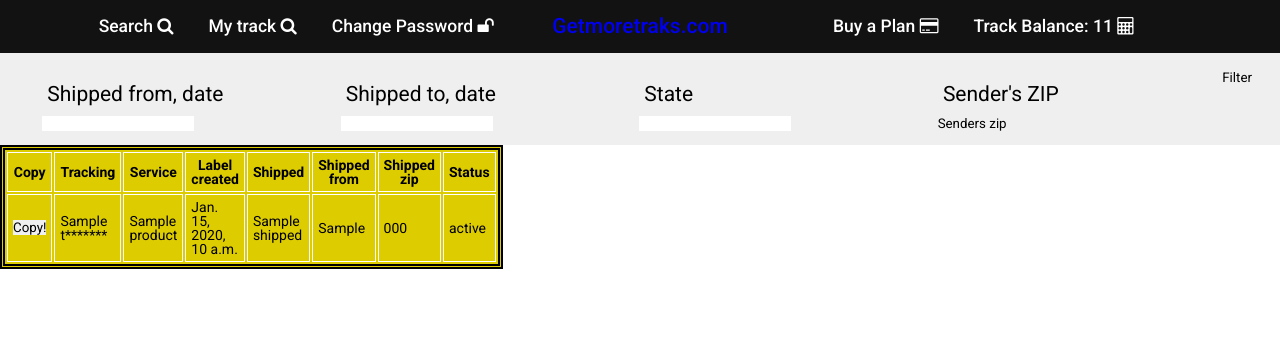
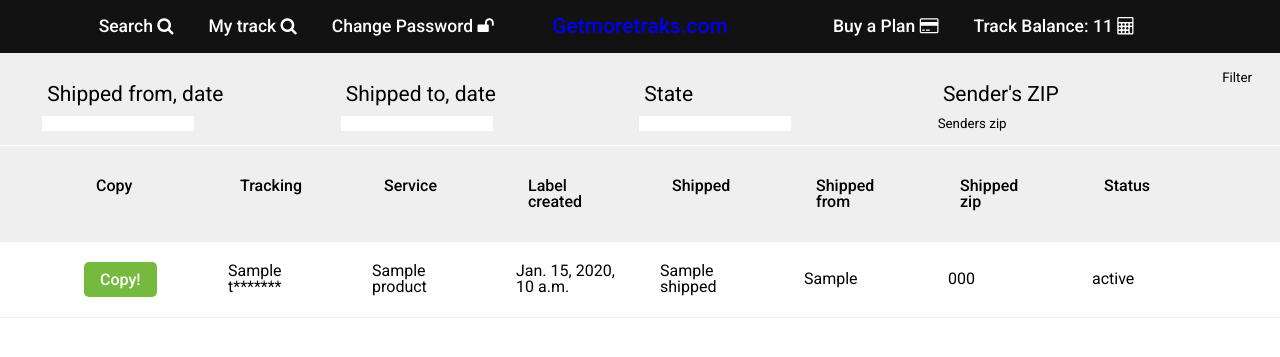
Before and after one commit to EgorKondratyev/track, a Django app: template track/templates/home/track_search.html in a window 1280 px wide. Shown: the top 357 px of the page. Run offline with Django 3.2, Linux system fonts and the light colour scheme; the template is opened without the code that fills it: most values are stand-ins (such as "Sample title", 1, 10 or a date in 2020); form fields are guessed from the names that the template uses.

Commit message:
Updating table ib track_search

```diff
--- a/track/home/static/home/css/main_page.css
+++ b/track/home/static/home/css/main_page.css
@@ -373,7 +373,7 @@ body.lock {
   transition: 0.5s;
 }
 .btn:hover {
-  border-radius: 20px;
+  border-radius: 15px;
 }
 
 .pricing {
--- a/track/home/static/home/css/track_search.css
+++ b/track/home/static/home/css/track_search.css
@@ -1,5 +1,6 @@
 @charset "UTF-8";
 @import url("https://fonts.googleapis.com/css2?family=Roboto:wght@300;400;500;700&display=swap");
+
 /*Обнуление*/
 * {
     padding: 0;
@@ -107,11 +108,26 @@ body.lock {
     margin: 0 auto;
 }
 
+.btn {
+    color: #ffffff;
+    background-color: #76b93f;
+    padding: 0.5em 1em;
+    font-size: 1.25em;
+    font-weight: 500;
+    -webkit-transition: 0.5s;
+    transition: 0.5s;
+}
+
+.btn:hover {
+    border-radius: 15px;
+}
+
 .header {
     position: fixed;
     width: 100%;
     z-index: 50;
 }
+
 .header::before {
     content: "";
     position: absolute;
@@ -120,6 +136,7 @@ body.lock {
     height: 100%;
     z-index: 2;
 }
+
 .header__body {
     display: -webkit-box;
     display: -ms-flexbox;
@@ -128,11 +145,13 @@ body.lock {
     -ms-flex-pack: justify;
     justify-content: space-between;
 }
+
 @media (max-width: 767px) {
     .header__body {
         padding: 1em;
     }
 }
+
 .header__column {
     display: -webkit-box;
     display: -ms-flexbox;
@@ -149,11 +168,13 @@ body.lock {
     -ms-flex-pack: center;
     justify-content: center;
 }
+
 @media (max-width: 767px) {
     .header__column {
         display: none;
     }
 }
+
 .header__link {
     color: #ffffff;
     padding: 1em;
@@ -161,20 +182,24 @@ body.lock {
     -webkit-transition: 0.5s;
     transition: 0.5s;
 }
+
 .header__link:hover {
     color: #121212;
     background-color: #ffffff;
 }
+
 @media (max-width: 767px) {
     .header__link {
         display: block;
         font-size: 1.5em;
     }
 }
+
 .header__link_none {
     pointer-events: none;
     cursor: default;
 }
+
 .header__logo {
     display: -webkit-box;
     display: -ms-flexbox;
@@ -190,6 +215,7 @@ body.lock {
     -ms-flex-pack: center;
     justify-content: center;
 }
+
 @media (max-width: 767px) {
     .header__logo {
         -webkit-box-pack: left;
@@ -197,11 +223,13 @@ body.lock {
         justify-content: left;
     }
 }
+
 .header__burger {
     display: none;
     -webkit-transition: 1s;
     transition: 1s;
 }
+
 @media (max-width: 767px) {
     .header__burger {
         display: block;
@@ -210,6 +238,7 @@ body.lock {
         height: 2.15em;
         z-index: 2;
     }
+
     .header__burger span {
         position: absolute;
         background-color: #fff;
@@ -220,7 +249,9 @@ body.lock {
         -webkit-transition: 0.3s;
         transition: 0.3s;
     }
-  .header__burger::before, .header__burger::after {
+
+    .header__burger::before,
+    .header__burger::after {
         content: "";
         background-color: #fff;
         position: absolute;
@@ -230,32 +261,39 @@ body.lock {
         -webkit-transition: 0.5s;
         transition: 0.5s;
     }
+
     .header__burger::before {
         top: 3px;
     }
+
     .header__burger::after {
         bottom: 3px;
     }
+
     .header__burger.active span {
         -webkit-transform: scale(0);
         transform: scale(0);
     }
+
     .header__burger.active::before {
         -webkit-transform: rotate(45deg);
         transform: rotate(45deg);
         top: 1em;
     }
+
     .header__burger.active::after {
         -webkit-transform: rotate(-45deg);
         transform: rotate(-45deg);
         bottom: 1em;
     }
 }
+
 .header__menu {
     display: none;
     -webkit-transition: 0.5s;
     transition: 0.5s;
 }
+
 @media (max-width: 767px) {
     .header__menu {
         position: fixed;
@@ -270,6 +308,7 @@ body.lock {
         overflow: auto;
     }
 }
+
 .header__menu.active {
     top: 0;
 }
@@ -277,6 +316,7 @@ body.lock {
 .form {
     background-color: #efefef;
 }
+
 .form__body {
     padding: 5em 2em 0;
 }
@@ -288,17 +328,20 @@ body.lock {
     -ms-flex-wrap: wrap;
     flex-wrap: wrap;
 }
+
 .delivery-form__item {
     padding: 1em;
     -webkit-box-flex: 20%;
     -ms-flex: 20%;
     flex: 20%;
 }
+
 .delivery-form__header {
     margin: 0 0 0.5em 0;
     font-size: 1.5em;
     padding: 0 0 0 0.25em;
 }
+
 .delivery-form__input {
     width: 100%;
     padding: 0.3em;
@@ -314,6 +357,66 @@ body.lock {
 .additionally__item {
     display: none;
 }
+
 .additionally__btn {
     margin: 0 0.25em 0 0;
 }
+
+TABLE {
+    background: #dc0;
+    /* Цвет фона таблицы */
+    border: 5px double #000;
+    /* Рамка вокруг таблицы */
+}
+
+TD,
+TH {
+    padding: 5px;
+    /* Поля вокруг текста */
+    border: 1px solid #fff;
+    /* Рамка вокруг ячеек */
+}
+
+.table {
+    width: 100%;
+    overflow: hidden;
+    border-top: solid 1px #fff;
+}
+
+.table__header {
+    display: flex;
+    background-color: #efefef;
+    padding: 0 5vw;
+    justify-content: space-between;
+}
+
+.table__header-item {
+    flex: 1 1 12.5%;
+    padding: 2em;
+    font-size: 16px;
+    font-weight: 500;
+}
+
+.table__row {
+    display: flex;
+    padding: 0 5vw;
+    border-bottom: solid 1px #efefef;
+}
+
+.table__row-item {
+    flex: 0 1 12.5%;
+    display: flex;
+    padding: 20px;
+    font-size: 16px;
+    align-items: center;
+}
+
+.table__row-item:nth-child(2) {
+    overflow-x: auto;
+    overflow-y: hidden;
+}
+
+.table__btn {
+    font-size: 16px;
+    border-radius: 5px;
+}
--- a/track/templates/home/track_search.html
+++ b/track/templates/home/track_search.html
@@ -10,16 +10,6 @@
     <title>{{ title }}</title>
     <link rel="stylesheet" href="https://stackpath.bootstrapcdn.com/font-awesome/4.7.0/css/font-awesome.min.css">
     <link rel="stylesheet" href="{% static 'home/css/track_search.css' %}">
-    <style type="text/css">
-   TABLE {
-    background: #dc0; /* Цвет фона таблицы */
-    border: 5px double #000; /* Рамка вокруг таблицы */
-   }
-   TD, TH {
-    padding: 5px; /* Поля вокруг текста */
-    border: 1px solid #fff; /* Рамка вокруг ячеек */
-   }
-  </style>
 </head>
 
 <body>
@@ -29,7 +19,8 @@
             <div class="header__column">
                 <a class="header__link" href="{% url 'track_search' %}">Search <i class="fa fa-search"></i></a>
                 <a class="header__link" href="{% url 'track_search' %}">My track <i class="fa fa-search"></i></a>
-                <a class="header__link" href="{% url 'account_change_password' %}">Change Password <i class="fa fa-unlock"></i></a>
+                <a class="header__link" href="{% url 'account_change_password' %}">Change Password <i
+                        class="fa fa-unlock"></i></a>
             </div>
             <div class="header__logo">
                 <a href="{% url 'main_page' %}">Getmoretraks.com</a>
@@ -43,7 +34,8 @@
             </div>
             <div class="header__menu">
                 <a class="header__link" href="{% url 'track_search' %}">Search <i class="fa fa-search"></i></a>
-                <a class="header__link" href="{% url 'account_change_password' %}">Change Password <i class="fa fa-unlock"></i></a>
+                <a class="header__link" href="{% url 'account_change_password' %}">Change Password <i
+                        class="fa fa-unlock"></i></a>
                 <a class="header__link" href="{% url 'payment' %}">Buy a Plan <i class="fa fa-credit-card"></i></a>
                 <a class="header__link header__link_none" href="">Track Balance: 11 <i class="fa fa-calculator"></i></a>
             </div>
@@ -88,43 +80,45 @@
         </div>
     </div>
     {% if tracks %}
-            <table width="500">
-                <tr>
-                    <th>Copy</th>
-                    <th>Tracking</th>
-                    <th>Service</th>
-                    <th>Label created</th>
-                    <th>Shipped</th>
-                    <th>Shipped from</th>
-                    <th>Shipped zip</th>
-                    <th>Status</th>
-                </tr>
+    <div class="table">
+        <div class="table__header">
+            <div class="table__header-item">Copy</div>
+            <div class="table__header-item">Tracking</div>
+            <div class="table__header-item">Service</div>
+            <div class="table__header-item">Label created</div>
+            <div class="table__header-item">Shipped</div>
+            <div class="table__header-item">Shipped from</div>
+            <div class="table__header-item">Shipped zip</div>
+            <div class="table__header-item">Status</div>
+        </div>
+
         {% for track in tracks %}
         <form method="post" action="{% url 'track_search' %}">
             {% csrf_token %}
-                        <tr>
+            <div class="table__row">
                 {% if track_id == track.tracking %}
-                                <td>Copied!</td>
-                                <td>{{ track.tracking }}</td>
+                <div class="table__row-item">Copied!</div>
+                <div class="table__row-item">{{ track.tracking }}</div>
                 {% else %}
-                                <td><button onclick="copy_track('{{ track.tracking }}')">Copy!</button></td>
-                                <input type="hidden" id="track_copy_{{ track.tracking }}" value="{{ track.tracking }}" name="track_id"/>
-                                <td>{{ track.tracking|hidden_track }}</td>
+                <div class="table__row-item"><button class="table__btn btn" onclick="copy_track('{{ track.tracking }}')">Copy!</button></div>
+                <input type="hidden" id="track_copy_{{ track.tracking }}" value="{{ track.tracking }}"
+                    name="track_id" />
+                <div class="table__row-item">{{ track.tracking|hidden_track }}</div>
                 {% endif %}
-                            <td>{{ track.product }}</td>
-                            <td>{{ track.created }}</td>
-                            <td>{{ track.shipped }}</td>
-                            <td>{{ track.shipped_from }}</td>
-                            <td>{{ track.shipped_zip }}</td>
-                            <td>{{ track.status }}</td>
-                        </tr>
-                        <input type="hidden" name="shipped_to" value="{{ shipped_to }}"/>
-                        <input type="hidden" name="shipped_from" value="{{ shipped_from }}"/>
-                        <input type="hidden" name="state" value="{{ state }}"/>
-                        <input type="hidden" name="senders_zip" value="{{ senders_zip }}"/>
+                <div class="table__row-item">{{ track.product }}</div>
+                <div class="table__row-item">{{ track.created }}</div>
+                <div class="table__row-item">{{ track.shipped }}</div>
+                <div class="table__row-item">{{ track.shipped_from }}</div>
+                <div class="table__row-item">{{ track.shipped_zip }}</div>
+                <div class="table__row-item">{{ track.status }}</div>
+            </div>
+            <input type="hidden" name="shipped_to" value="{{ shipped_to }}" />
+            <input type="hidden" name="shipped_from" value="{{ shipped_from }}" />
+            <input type="hidden" name="state" value="{{ state }}" />
+            <input type="hidden" name="senders_zip" value="{{ senders_zip }}" />
         </form>
         {% endfor %}
-            </table>
+    </div>
     {% else %}
     <p>We apologize, but not a single track was found for your request</p>
     {% endif %}
```
Lines whose indentation alone changed are shown as unchanged.
